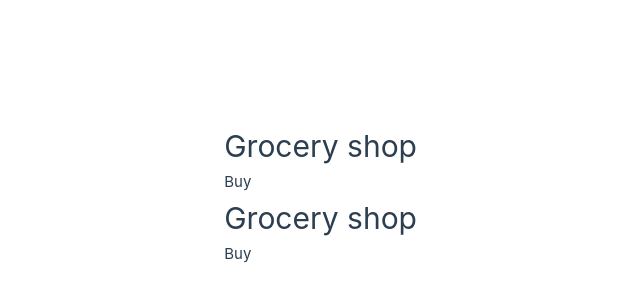
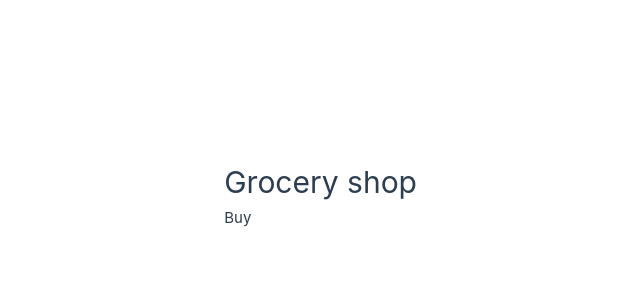
Before and after one commit to staten-island-tech/vue-reactivity-RBJ40, a Vue app in the folder app/: page / in a window 1280 px wide. Shown: the part 206-506 px from the top of the page, without its empty margins (223-863 px from the left). Built offline with nearby package versions, Linux system fonts and the light colour scheme.

Commit message:
Update App.vue

```diff
--- a/app/src/App.vue
+++ b/app/src/App.vue
@@ -1,12 +1,9 @@
 <!--appears on the whole website-->
 <script setup>
-import { RouterLink, RouterView } from 'vue-router'
 import { groceryItems } from './components/GroceryItems.vue'
 </script>
 
 <template>
-  <div><RouterView /></div>
-  <div><RouterLink /></div>
   <main>
     <h1>Grocery shop</h1>
     <p>Buy</p>
```
